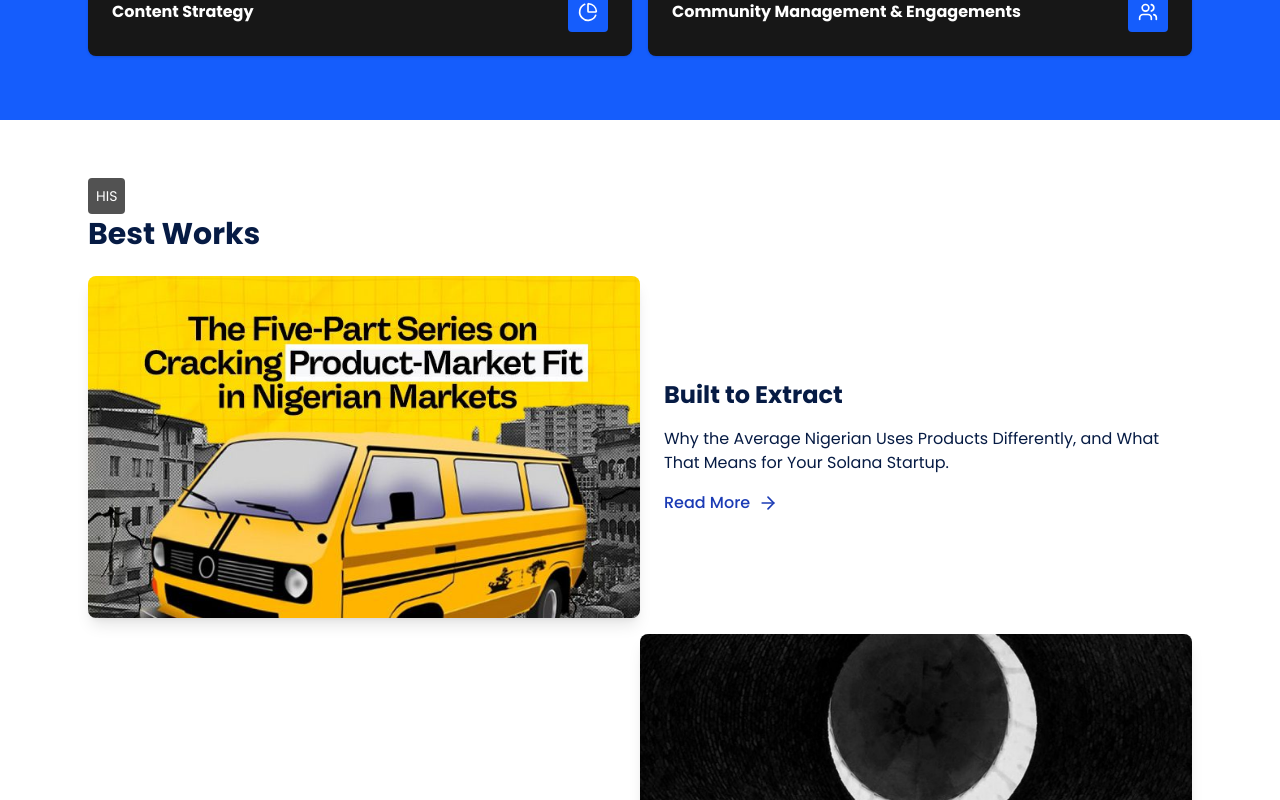
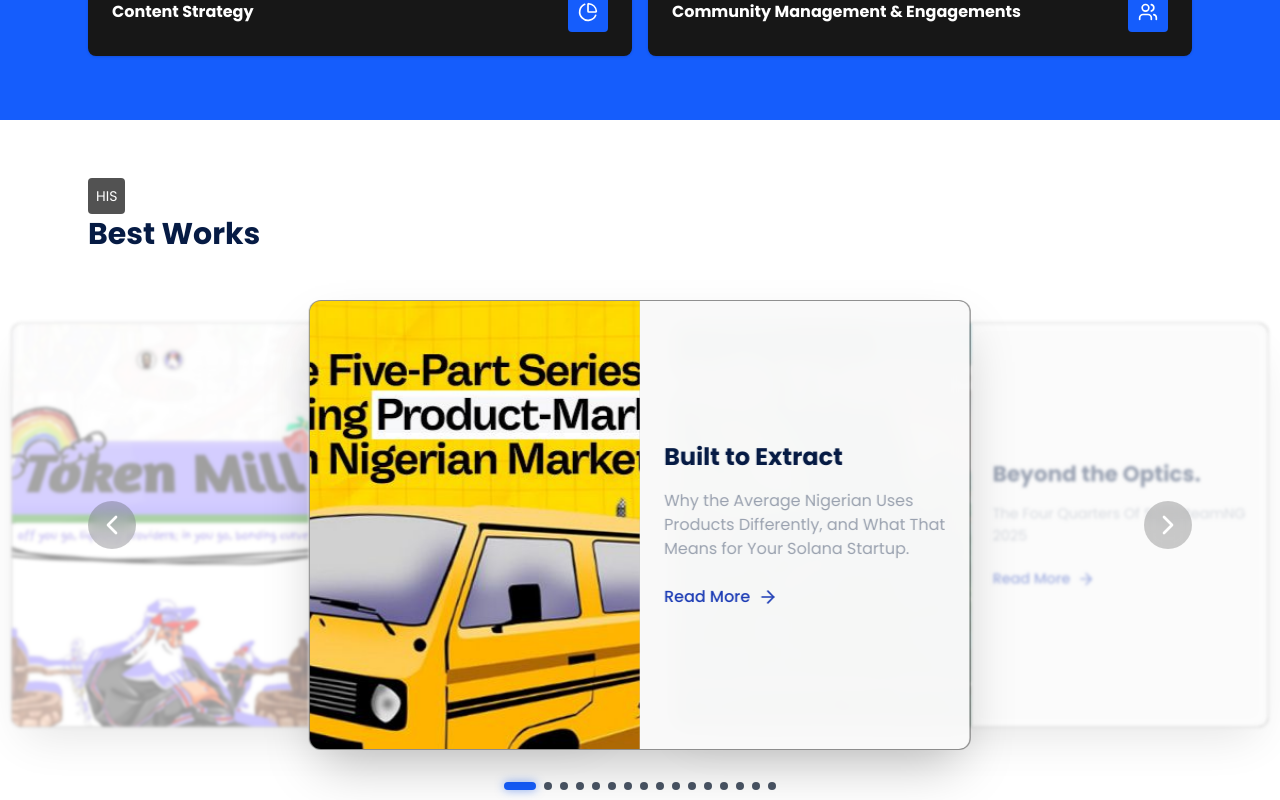
Before and after one commit to murpheus007/chainstellar, a React (Vite) app: page / in a window 1280 px wide. Shown: the part 860-1660 px from the top of the page. Built offline with nearby package versions, Linux system fonts and the light colour scheme.

Commit message:
feat: content updates, slider impl & responsive padding fixes

```diff
--- a/src/sections/Bestworks.jsx
+++ b/src/sections/Bestworks.jsx
@@ -1,222 +1,122 @@
-import React, { useState, useRef } from 'react';
-import { ArrowRight } from 'lucide-react';
-
-const ITEMS_PER_PAGE = 5;
-
-const works = [
-   {
-      id: 1,
-      title: 'Built to Extract',
-      description:
-         'Why the Average Nigerian Uses Products Differently, and What That Means for Your Solana Startup.',
-      link: 'https://medium.com/@linchpinremainstheboss/built-to-extract-why-the-average-nigerian-uses-products-differently-and-what-that-means-for-your-91be26933702',
-      image: '/bte.jpg',
-   },
-   {
-      id: 2,
-      title: 'The Anatomy of a “Good” Stablecoin',
-      description:
-         'A breakdown of competing interests — from users to issuers — and how they influence what ‘good’ really means.',
-      link: 'https://medium.com/@linchpinremainstheboss/the-anatomy-of-a-good-stablecoin-9cff82cb7e9b',
-      image: '/stablecoin.jpg',
-   },
-   {
-      id: 3,
-      title: 'Memecoins: Epitomizing Decentralization',
-      description:
-         'What memecoins are, basic strategies, risks/rewards, and why they level the crypto playing field.',
-      link: 'https://medium.com/@linchpinremainstheboss/memecoins-epitomizing-the-essence-of-decentralization-bc3300ffe7ea',
-      image: '/memecoins.jpg',
-   },
-   {
-      id: 4,
-      title: 'Compressed NFTs on Solana',
-      description:
-         'A Cultural Adjustment Fostering Economic Viability in Web3. There was a cultural adjustment. But what was the culture?',
-      link: 'https://medium.com/@linchpinremainstheboss/compressed-nfts-on-solana-a-cultural-adjustment-fostering-economic-viability-in-web3-18b64a6c2db0',
-      image: '/compressed-nfts.jpg',
-   },
-   {
-      id: 5,
-      title: 'A Thread on Rumple Labs',
-      description:
-         '@0xJoshyy’s denied $900k airdrop loss highlights @RumpleLabs’ $23.76M TVL solution for instant point liquidity.',
-      link: 'https://x.com/chainstellar/status/1931430685731926190',
-      image: '/rumple-labs.jpg',
-   },
-   {
-      id: 6,
-      title: 'A Thread on deBridgeFinance',
-      description:
-         'deBridge aims to hit $100M daily transactions, boosting DeFi with secure cross-chain tech.',
-      link: 'https://x.com/chainstellar/status/1861709020848910600',
-      image: '/debridge.jpg',
-   },
-   {
-      id: 7,
-      title: 'A Thread on MagicBlock',
-      description:
-         'Likens MagicBlock to an F1 engine, enhancing Solana’s speed and scalability for real-time applications through Ephemeral Rollups technology.',
-      link: 'https://x.com/chainstellar/status/1901272546911100969',
-      image: '/magicblock.jpg',
-   },
-   {
-      id: 8,
-      title: 'A Thread on MAIN AI DEX',
-      description:
-         'MAIN AI DEX leverages AI to revolutionize DeFi profitability, mirroring ChatGPT’s 2025 image generation surge.',
-      link: 'https://x.com/chainstellar/status/1921269518560604193',
-      image: '/main-ai-dex.jpg',
-   },
-   {
-      id: 9,
-      title: 'A Thread on AgriDex Platform',
-      description:
-         'AgriDex uses Solana’s blockchain to cut Nigeria’s N3.5 trillion post-harvest losses by 40%, boosting farmer incomes by 50%.',
-      link: 'https://x.com/chainstellar/status/1861537600349089953',
-      image: '/agridex.jpg',
-   },
-   {
-      id: 10,
-      title: 'A Thread on Citrea',
-      description:
-         'Citrea, a layer-2 ZK rollup, enhances Bitcoin with smart contracts and Ðapps, tapping into its $2.1T idle capital while leveraging BitVM for secure, trust-minimized bridging.',
-      link: 'https://x.com/chainstellar/status/1930376951199363403',
-      image: '/citrea.jpg',
-   },
-   {
-      id: 11,
-      title: 'A Thread on HIO Music App',
-      description:
-         'HIO Music, a Solana-powered platform, promises 100% royalties to artists, revolutionizing the music industry with blockchain transparency.',
-      link: 'https://x.com/chainstellar/status/1889163795026571597',
-      image: '/hio-music.jpg',
-   },
-   {
-      id: 12,
-      title: 'A Thread on Stabble',
-      description:
-         'Announces the successful Token Generation Event (TGE) for $STB on May 22, 2025, with trading now live and opportunities for airdrops.',
-      link: 'https://x.com/chainstellar/status/1926633157119377544',
-      image: '/stabble.jpg',
-   },
-   {
-      id: 13,
-      title: 'A Thread on Flare Network',
-      description:
-         'Flare Network boosts XRP’s utility post-SEC lawsuit, leveraging the Howey Test to enhance decentralization.',
-      link: 'https://x.com/chainstellar/status/1934052855461110185',
-      image: '/flare-network.jpg',
-   },
-   {
-      id: 14,
-      title: 'A Thread on Global Dollar USDG',
-      description:
-         "Discusses PYUSD's launch, institutional challenges with stablecoins, and USDG's introduction to bridge gaps, timed with recent regulatory and technological advancements.",
-      link: 'https://x.com/chainstellar/status/1935798902319681849',
-      image: '/usdg.jpg',
-   },
-   {
-      id: 15,
-      title: 'A Thread on Token Mill',
-      description:
-         'Token Mill aims to counter scam-heavy platforms like @pumpdotfun with transparent Solana/Avalanche trading.',
-      link: 'https://x.com/chainstellar/status/1858739488698048724',
-      image: '/token-mill.jpg',
-   },
-];
+import React, { useState } from 'react';
+import { ArrowRight, ChevronLeft, ChevronRight } from 'lucide-react';
+import { works } from '../static/works';
 
 function BestWorks() {
-   const [currentPage, setCurrentPage] = useState(1);
-   const sectionRef = useRef(null); // ✅ 1. Create a ref
+   const [activeIndex, setActiveIndex] = useState(0);
 
-   const totalPages = Math.ceil(works.length / ITEMS_PER_PAGE);
-
-   const scrollToTop = () => {
-      sectionRef.current?.scrollIntoView({ behavior: 'smooth', block: 'start' });
+   const handleNext = () => {
+      setActiveIndex((prev) => (prev + 1) % works.length);
    };
 
    const handlePrev = () => {
-      if (currentPage > 1) {
-         setCurrentPage(currentPage - 1);
-         scrollToTop(); // ✅ Scroll to top after updating
-      }
+      setActiveIndex((prev) => (prev - 1 + works.length) % works.length);
    };
 
-   const handleNext = () => {
-      if (currentPage < totalPages) {
-         setCurrentPage(currentPage + 1);
-         scrollToTop(); // ✅ Scroll to top after updating
+   const getCardStyle = (index) => {
+      if (index === activeIndex) {
+         return 'z-30 left-1/2 -translate-x-1/2 scale-100 opacity-100 blur-0';
       }
+
+      const len = works.length;
+      const prevIndex = (activeIndex - 1 + len) % len;
+      const nextIndex = (activeIndex + 1) % len;
+
+      if (index === prevIndex) {
+         return 'z-20 left-[5%] md:left-[20%] -translate-x-1/2 scale-90 opacity-40 blur-[2px] cursor-pointer hover:opacity-60';
+      }
+
+      if (index === nextIndex) {
+         return 'z-20 left-[95%] md:left-[80%] -translate-x-1/2 scale-90 opacity-40 blur-[2px] cursor-pointer hover:opacity-60';
+      }
+
+      return 'z-10 left-1/2 -translate-x-1/2 scale-50 opacity-0 pointer-events-none';
    };
 
-   const startIndex = (currentPage - 1) * ITEMS_PER_PAGE;
-   const currentWorks = works.slice(startIndex, startIndex + ITEMS_PER_PAGE);
-
    return (
-      <section
-         ref={sectionRef} // ✅ 2. Attach ref to section
-         className='py-16 bg-background text-gray-200'>
-         <div className='max-w-6xl mx-auto px-6'>
+      <section className='py-16 bg-background text-gray-200 overflow-hidden'>
+         <div className='max-w-6xl mx-auto px-3 md:px-6 relative'>
             {/* Section Heading */}
             <p className='inline bg-neutral-600 p-2 text-sm text-white uppercase rounded-sm mb-2'>
                His
             </p>
-            <h2 className='text-2xl md:text-3xl font-bold text-text mt-2 mb-6'>
+            <h2 className='text-2xl md:text-3xl font-bold text-text mt-2 mb-12'>
                Best Works
             </h2>
 
-            {/* Cards */}
-            <div className='flex flex-col gap-4'>
-               {currentWorks.map((work, index) => (
+            {/* Slider Container */}
+            <div className='relative h-[600px] md:h-[450px] w-full flex items-center justify-center'>
+               {works.map((work, index) => (
                   <div
                      key={work.id}
-                     className={`flex flex-col md:flex-row items-center gap-6 ${
-                        index % 2 !== 0 ? 'md:flex-row-reverse' : ''
-                     }`}>
+                     onClick={() => {
+                        const len = works.length;
+                        if (index === (activeIndex - 1 + len) % len) handlePrev();
+                        if (index === (activeIndex + 1) % len) handleNext();
+                     }}
+                     className={`absolute h-full transition-all duration-500 ease-in-out w-[90%] md:w-[70%] lg:w-[60%] bg-neutral-900/50 rounded-xl overflow-hidden shadow-2xl border border-white/5 ${getCardStyle(
+                        index
+                     )}`}>
+                     <div className='flex flex-col md:flex-row h-full'>
                         {/* Image */}
+                        <div className='w-full md:w-1/2 h-64 md:h-auto'>
                            <img
                               src={work.image}
                               alt={work.title}
-                        className='w-full md:w-1/2 rounded-lg object-cover shadow-lg'
+                              className='w-full h-full object-cover'
                            />
+                        </div>
 
-                     {/* Text & Arrow */}
-                     <div className='md:w-1/2 flex flex-col gap-4'>
-                        <h3 className='text-xl md:text-2xl font-bold text-text'>
+                        {/* Content */}
+                        <div className='w-full md:w-1/2 p-6 flex flex-col justify-center gap-4 bg-background/95 backdrop-blur-sm'>
+                           <h3 className='text-xl md:text-2xl font-bold text-text line-clamp-2'>
                               {work.title}
                            </h3>
-                        <p className='text-text'>{work.description}</p>
+                           <p className='text-gray-400 text-sm md:text-base line-clamp-3 md:line-clamp-none'>
+                              {work.description}
+                           </p>
                            <a
                               href={work.link}
                               target='_blank'
                               rel='noopener noreferrer'
-                           className='flex items-center gap-2 text-accent font-medium hover:gap-4 transition-all'>
+                              className='flex items-center gap-2 text-accent font-medium hover:gap-4 transition-all mt-2 w-fit'>
                               Read More
                               <ArrowRight size={20} />
                            </a>
                         </div>
                      </div>
+                  </div>
                ))}
+
+               {/* Navigation Buttons (Floating) */}
+               <button
+                  onClick={handlePrev}
+                  className='absolute left-0 z-40 p-2 bg-black/20 hover:bg-black/40 rounded-full text-white backdrop-blur-sm transition hidden md:block'
+                  aria-label='Previous'>
+                  <ChevronLeft size={32} />
+               </button>
+               <button
+                  onClick={handleNext}
+                  className='absolute right-0 z-40 p-2 bg-black/20 hover:bg-black/40 rounded-full text-white backdrop-blur-sm transition hidden md:block'
+                  aria-label='Next'>
+                  <ChevronRight size={32} />
+               </button>
             </div>
 
-            {/* Pagination */}
-            <div className='flex justify-center items-center gap-4 mt-12'>
+            {/* Ellipsis Indicators */}
+            <div className='flex justify-center items-center gap-2 mt-8 flex-wrap px-4'>
+               {works.map((_, index) => (
                   <button
-                  onClick={handlePrev}
-                  disabled={currentPage === 1}
-                  className='px-4 py-2 bg-neutral-900 text-white rounded disabled:opacity-50 cursor-pointer'>
-                  Previous
-               </button>
-               <span className='text-text'>
-                  Page {currentPage} of {totalPages}
-               </span>
-               <button
-                  onClick={handleNext}
-                  disabled={currentPage === totalPages}
-                  className='px-4 py-2 bg-neutral-900 text-white rounded disabled:opacity-50 cursor-pointer'>
-                  Next
-               </button>
+                     key={index}
+                     onClick={() => setActiveIndex(index)}
+                     className={`rounded-full transition-all duration-300 ${
+                        index === activeIndex
+                           ? 'w-8 h-2 bg-primary shadow-[0_0_10px_rgba(21,93,252,0.5)]'
+                           : 'w-2 h-2 bg-gray-600 hover:bg-gray-400'
+                     }`}
+                     aria-label={`Go to slide ${index + 1}`}
+                  />
+               ))}
             </div>
          </div>
       </section>
--- a/src/sections/Footer.jsx
+++ b/src/sections/Footer.jsx
@@ -4,7 +4,7 @@ import { Twitter, Linkedin, MessageCircle, Send, PenTool } from "lucide-react";
 function Footer() {
   return (
     <footer className="py-8 bg-neutral-900 text-gray-200">
-      <div className="max-w-6xl mx-auto px-6 flex flex-col md:flex-row items-center justify-between gap-6">
+      <div className="max-w-6xl mx-auto px-3 md:px-6 flex flex-col md:flex-row items-center justify-between gap-6">
         {/* Left: Brand + Resume */}
         <div className="flex flex-col items-start gap-3">
           <h2 className="text-md font-bold text-white">chainstellar</h2>
--- a/src/sections/Recognition.jsx
+++ b/src/sections/Recognition.jsx
@@ -37,7 +37,7 @@ const recognitions = [
 function Recognitions() {
    return (
       <section className='py-16 bg-background text-gray-200'>
-         <div className='max-w-6xl mx-auto px-6'>
+         <div className='max-w-6xl mx-auto px-3 md:px-6'>
             {/* Section Heading */}
             <p className='inline bg-neutral-600 p-2 text-sm text-white uppercase rounded-sm mb-1'>
                His
--- a/src/sections/Skills.jsx
+++ b/src/sections/Skills.jsx
@@ -13,7 +13,7 @@ const skills = [
 function Skills() {
   return (
     <section className="py-16 bg-primary text-gray-200">
-      <div className="max-w-6xl mx-auto px-6">
+      <div className="max-w-6xl mx-auto px-3 md:px-6">
         <h2 className="text-2xl md:text-3xl font-bold text-white mb-6">
           Skills
         </h2>
--- a/src/sections/WhyMe.jsx
+++ b/src/sections/WhyMe.jsx
@@ -4,7 +4,7 @@ import { Mail } from 'lucide-react';
 function WhyMe() {
    return (
       <section className='py-16 bg-background text-gray-200'>
-         <div className='max-w-6xl mx-auto px-6 flex flex-col md:flex-row items-center gap-8'>
+         <div className='max-w-6xl mx-auto px-3 md:px-6 flex flex-col md:flex-row items-center gap-8'>
             {/* Left: Text */}
             <div className='flex-1 flex flex-col gap-4 w-full'>
                <div>
--- /dev/null
+++ b/src/static/works.js
@@ -0,0 +1,130 @@
+export const works = [
+   {
+      id: 1,
+      title: 'Built to Extract',
+      description:
+         'Why the Average Nigerian Uses Products Differently, and What That Means for Your Solana Startup.',
+      link: 'https://medium.com/@linchpinremainstheboss/built-to-extract-why-the-average-nigerian-uses-products-differently-and-what-that-means-for-your-91be26933702',
+      image: '/bte.jpg',
+   },
+   {
+      id: 2,
+      title: 'Beyond the Optics.',
+      description:
+         'The Four Quarters Of SuperteamNG 2025',
+      link: 'https://medium.com/@linchpinremainstheboss/the-four-quarters-of-superteamng-2025-beyond-the-optics-8042f704b22c',
+      image: '/beyond_the_optics.jpg',
+   },
+   {
+      id: 3,
+      title: 'The Anatomy of a “Good” Stablecoin',
+      description:
+         'A breakdown of competing interests — from users to issuers — and how they influence what ‘good’ really means.',
+      link: 'https://medium.com/@linchpinremainstheboss/the-anatomy-of-a-good-stablecoin-9cff82cb7e9b',
+      image: '/stablecoin.jpg',
+   },
+   {
+      id: 4,
+      title: 'Memecoins: Epitomizing Decentralization',
+      description:
+         'What memecoins are, basic strategies, risks/rewards, and why they level the crypto playing field.',
+      link: 'https://medium.com/@linchpinremainstheboss/memecoins-epitomizing-the-essence-of-decentralization-bc3300ffe7ea',
+      image: '/memecoins.jpg',
+   },
+   {
+      id: 5,
+      title: 'Compressed NFTs on Solana',
+      description:
+         'A Cultural Adjustment Fostering Economic Viability in Web3. There was a cultural adjustment. But what was the culture?',
+      link: 'https://medium.com/@linchpinremainstheboss/compressed-nfts-on-solana-a-cultural-adjustment-fostering-economic-viability-in-web3-18b64a6c2db0',
+      image: '/compressed-nfts.jpg',
+   },
+   {
+      id: 6,
+      title: 'A Thread on Rumple Labs',
+      description:
+         '@0xJoshyy’s denied $900k airdrop loss highlights @RumpleLabs’ $23.76M TVL solution for instant point liquidity.',
+      link: 'https://x.com/chainstellar/status/1931430685731926190',
+      image: '/rumple-labs.jpg',
+   },
+   {
+      id: 7,
+      title: 'A Thread on deBridgeFinance',
+      description:
+         'deBridge aims to hit $100M daily transactions, boosting DeFi with secure cross-chain tech.',
+      link: 'https://x.com/chainstellar/status/1861709020848910600',
+      image: '/debridge.jpg',
+   },
+   {
+      id: 8,
+      title: 'A Thread on MagicBlock',
+      description:
+         'Likens MagicBlock to an F1 engine, enhancing Solana’s speed and scalability for real-time applications through Ephemeral Rollups technology.',
+      link: 'https://x.com/chainstellar/status/1901272546911100969',
+      image: '/magicblock.jpg',
+   },
+   {
+      id: 9,
+      title: 'A Thread on MAIN AI DEX',
+      description:
+         'MAIN AI DEX leverages AI to revolutionize DeFi profitability, mirroring ChatGPT’s 2025 image generation surge.',
+      link: 'https://x.com/chainstellar/status/1921269518560604193',
+      image: '/main-ai-dex.jpg',
+   },
+   {
+      id: 10,
+      title: 'A Thread on AgriDex Platform',
+      description:
+         'AgriDex uses Solana’s blockchain to cut Nigeria’s N3.5 trillion post-harvest losses by 40%, boosting farmer incomes by 50%.',
+      link: 'https://x.com/chainstellar/status/1861537600349089953',
+      image: '/agridex.jpg',
+   },
+   {
+      id: 11,
+      title: 'A Thread on Citrea',
+      description:
+         'Citrea, a layer-2 ZK rollup, enhances Bitcoin with smart contracts and Ðapps, tapping into its $2.1T idle capital while leveraging BitVM for secure, trust-minimized bridging.',
+      link: 'https://x.com/chainstellar/status/1930376951199363403',
+      image: '/citrea.jpg',
+   },
+   {
+      id: 12,
+      title: 'A Thread on HIO Music App',
+      description:
+         'HIO Music, a Solana-powered platform, promises 100% royalties to artists, revolutionizing the music industry with blockchain transparency.',
+      link: 'https://x.com/chainstellar/status/1889163795026571597',
+      image: '/hio-music.jpg',
+   },
+   {
+      id: 13,
+      title: 'A Thread on Stabble',
+      description:
+         'Announces the successful Token Generation Event (TGE) for $STB on May 22, 2025, with trading now live and opportunities for airdrops.',
+      link: 'https://x.com/chainstellar/status/1926633157119377544',
+      image: '/stabble.jpg',
+   },
+   {
+      id: 14,
+      title: 'A Thread on Flare Network',
+      description:
+         'Flare Network boosts XRP’s utility post-SEC lawsuit, leveraging the Howey Test to enhance decentralization.',
+      link: 'https://x.com/chainstellar/status/1934052855461110185',
+      image: '/flare-network.jpg',
+   },
+   {
+      id: 15,
+      title: 'A Thread on Global Dollar USDG',
+      description:
+         "Discusses PYUSD's launch, institutional challenges with stablecoins, and USDG's introduction to bridge gaps, timed with recent regulatory and technological advancements.",
+      link: 'https://x.com/chainstellar/status/1935798902319681849',
+      image: '/usdg.jpg',
+   },
+   {
+      id: 16,
+      title: 'A Thread on Token Mill',
+      description:
+         'Token Mill aims to counter scam-heavy platforms like @pumpdotfun with transparent Solana/Avalanche trading.',
+      link: 'https://x.com/chainstellar/status/1858739488698048724',
+      image: '/token-mill.jpg',
+   },
+];
```
Also changed, not shown: src/sections/Hero.jsx (+16 -16 lines), src/sections/Navbar.jsx (+14 -2 lines), public/beyond_the_optics.jpg (added). Lines whose indentation alone changed are shown as unchanged.
